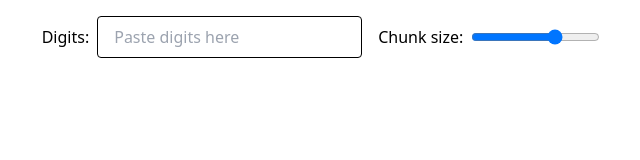
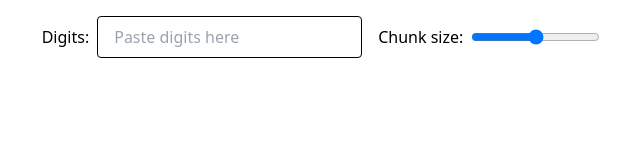
Before and after one commit to t-mart/seetheprime, a SvelteKit app: page / in a window 1280 px wide. Shown: the top 160 px of the page, without its empty margins (319-959 px from the left). Built offline with nearby package versions, Linux system fonts and the light colour scheme; no server answers.

Commit message:
Smol things

```diff
--- a/src/routes/+page.svelte
+++ b/src/routes/+page.svelte
@@ -1,9 +1,13 @@
 <script lang="ts">
 	import { Digits } from '$lib/digits';
 
+	const defaultChunkSize = 3;
+
 	let digitsValue = $state(getHashDigitsValue());
 	let digits = $derived(Digits.fromString(digitsValue));
-	let chunkSize = $state(JSON.parse(localStorage.getItem('chunk-size') || '5') as number);
+	let chunkSize = $state(
+		JSON.parse(localStorage.getItem('chunk-size') || defaultChunkSize.toString()) as number
+	);
 	let chunks = $derived([...digits.chunks(chunkSize)]);
 	let chunkWidths = $state([] as number[]);
 	let index = $state(0);
@@ -81,7 +85,17 @@
 
 	<div class="flex items-center gap-2">
 		<label for="chunk-size">Chunk size:</label>
-		<input type="range" min="1" max="7" id="chunk-size" bind:value={chunkSize} />
+		<input
+			type="range"
+			min="1"
+			max="7"
+			id="chunk-size"
+			oninput={(e) => {
+				const approxIndex = index * chunkSize;
+				chunkSize = parseInt(e.currentTarget.value);
+				index = Math.floor(approxIndex / chunkSize);
+			}}
+		/>
 	</div>
 </header>
 
@@ -95,18 +109,7 @@
 >
 	<div class="fixed inset-0 my-auto flex h-fit flex-col items-center justify-center gap-8">
 		{#if chunks.length > 0}
-			<p class="px-4 text-center">
-				{index + 1} of {chunks.length}
-				{#if index === chunks.length - 1}
-					<button
-						class="ml-4 underline"
-						onclick={(e) => {
-							e.stopPropagation();
-							index = 0;
-						}}>Restart</button
-					>
-				{/if}
-			</p>
+			<p class="px-4 text-center">{index + 1} of {chunks.length}</p>
 
 			<ol
 				class="flex select-none font-mono text-9xl duration-200"
@@ -124,9 +127,31 @@
 				{/each}
 			</ol>
 
-			<p class="px-4 text-center text-gray-500">
-				Advance with tap/click, mouse wheel, arrow keys, or spacebar.
-			</p>
+			<div class="flex items-center justify-center gap-2 px-4 text-gray-500">
+				<p class="text-center">Advance with tap/click, mouse wheel, arrow keys, or spacebar.</p>
+
+				{#if index > 0}
+					<button
+						class="underline"
+						onclick={(e) => {
+							e.stopPropagation();
+							nudgeIndex('backward');
+						}}
+					>
+						Back one
+					</button>
+				{/if}
+
+				{#if index === chunks.length - 1 && chunks.length > 1}
+					<button
+						class="underline"
+						onclick={(e) => {
+							e.stopPropagation();
+							index = 0;
+						}}>Restart</button
+					>
+				{/if}
+			</div>
 		{/if}
 	</div>
 </main>
```
Also changed, not shown: 1 other file (tests, documents, lock files or other folders).
